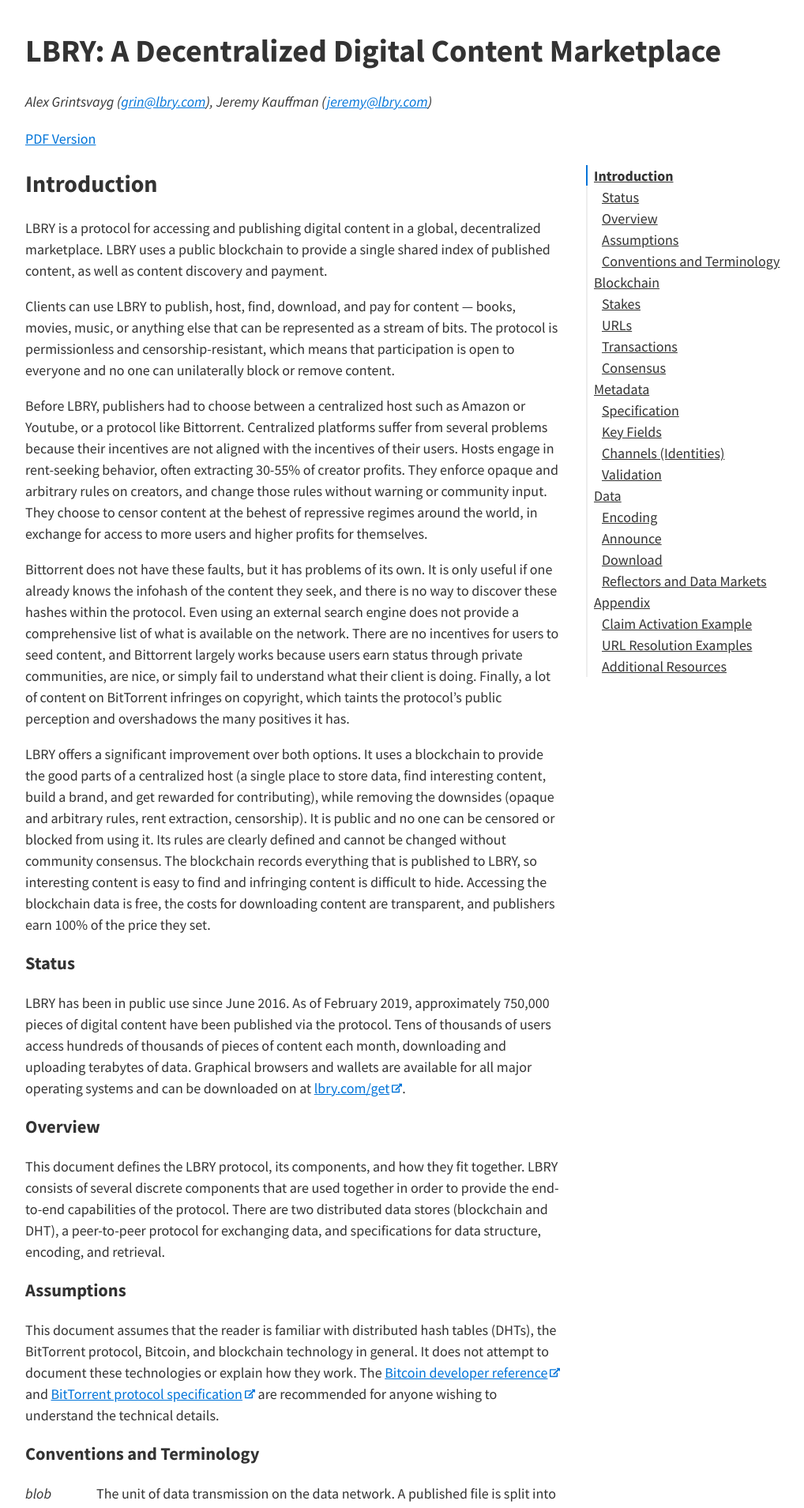
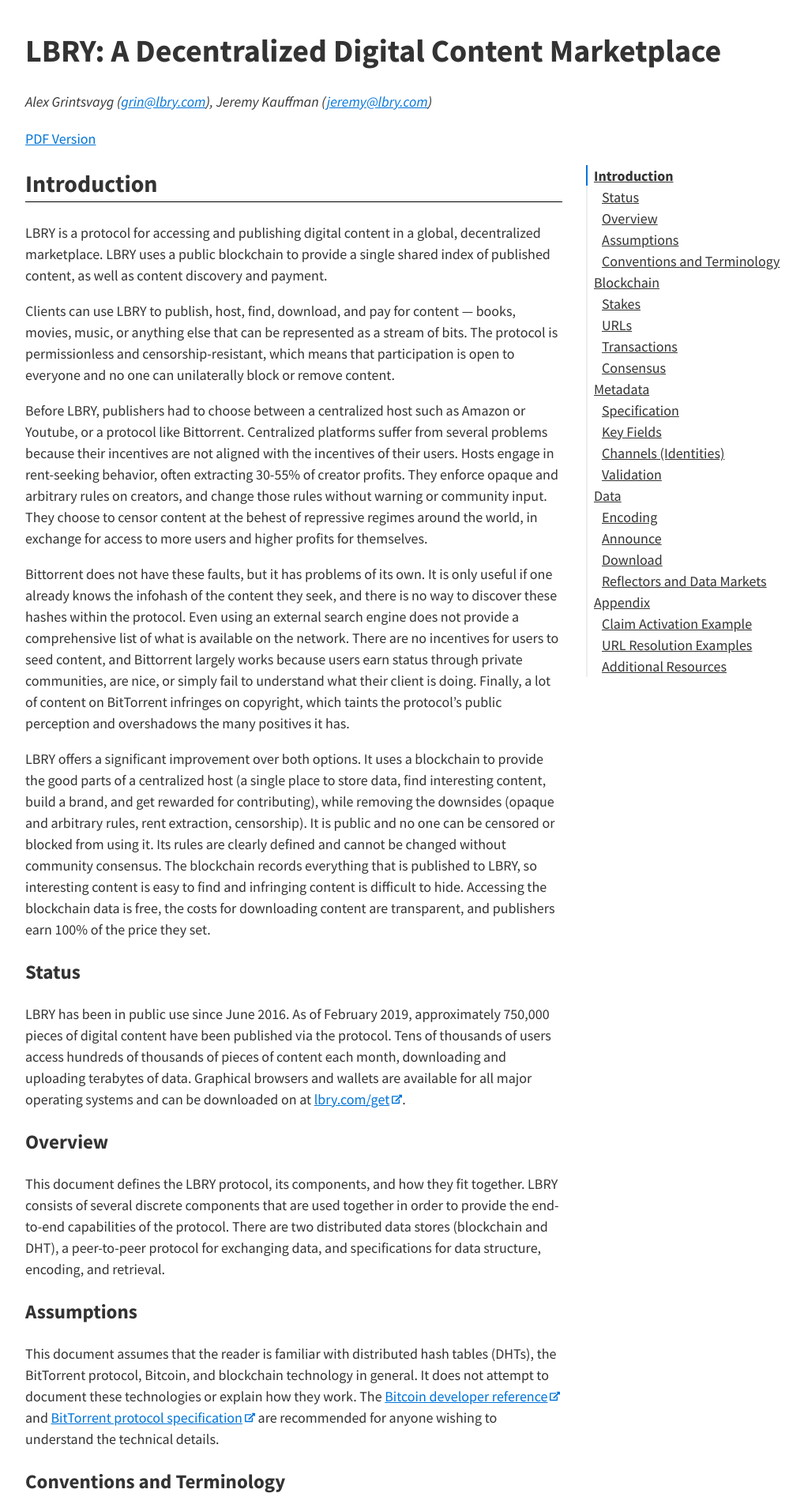
Before and after one commit to lbryio/spec, a Jekyll site: the page built from index.md, in a window 1280 px wide. Shown: the top 1909 px of the page at 79% size, without its empty margins (118-1136 px from the left). Built offline with Jekyll 4.4.1, drawn with Linux system fonts in a browser that asks for light colours; our own code applies the rules of GitHub Pages for plain Markdown files; some of the changed text lies outside the part shown.

Commit message:
minor style improvements

```diff
--- a/assets/style.css
+++ b/assets/style.css
@@ -106,16 +106,18 @@
 }
 h2 {
     font-size: 3rem;
+    border-bottom: solid 1px black;
+    padding-bottom: 5px;
 }
 h3 {
-    font-size: 2.25rem;
+    font-size: 2.5rem;
 }
 h4 {
     font-size: 2rem;
     margin-bottom: 1.5rem;
 }
 h5 {
-    font-size: 1.75rem;
+    font-size: 1.5rem;
     margin-bottom: 1rem;
 }
 
@@ -183,8 +185,17 @@
 table tr {
     border-bottom: 1px solid #dee2e6;
 }
+td {
+  border-left: solid 1px #dee2e6;
+  border-right: solid 1px #dee2e6;
+}
 th, td {
     padding-left: 5px;
+}
+th {
+  font-size: 1.5rem;
+  font-weight: normal;
+  text-transform: uppercase;
 }
 table thead tr {
     border-bottom: 2px solid #dee2e6;
--- a/index.md
+++ b/index.md
@@ -89,14 +89,7 @@
 
 #### Claims
 
-A _claim_ is a stake that stores metadata. There are two types of claims:
-
-<dl>
-  <dt>stream claim</dt>
-  <dd>Declares the availability, access method, and publisher of a stream.</dd>
-  <dt>channel claim</dt>
-  <dd>Creates a pseudonym that can be declared as the publisher of stream claims.</dd>
-</dl>
+A _claim_ is a stake that stores metadata. There are two types of claims. _Stream claims_ declare the availability, access method, and publisher of a stream. _Channel claims_ create a pseudonym that can be used as the publisher of stream claims.
 
 ##### Claim Properties
 
```
Also changed, not shown: 1 other file.
